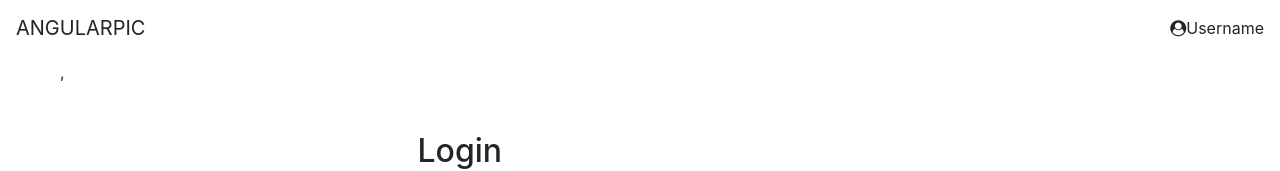
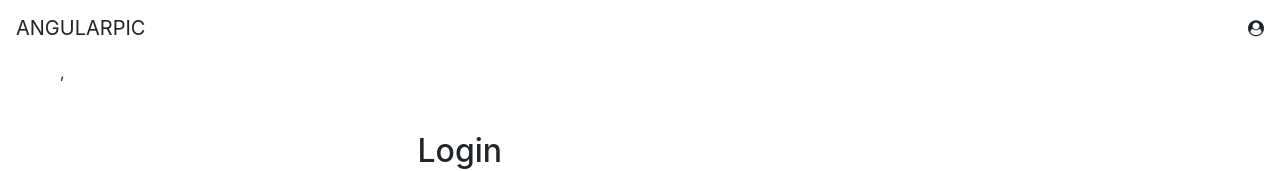
Before and after one commit to lucassilva-1994/angularpic, an Angular app in the folder frontend/: page / in a window 1280 px wide. Shown: the top 171 px of the page. Built offline with nearby package versions, Linux system fonts and the light colour scheme.

Commit message:
Exibindo o nome do usuário logado que está no token que é criado após a autenticação

```diff
--- a/frontend/src/app/core/header/header.component.html
+++ b/frontend/src/app/core/header/header.component.html
@@ -3,7 +3,7 @@
       <a class="navbar-brand">ANGULARPIC</a>
       <div>
           <i class="fa fa-user-circle"></i>
-          <a>Username</a>
+          <a>{{ user?.name }}</a>
       </div>
   </nav>
 </header>
--- a/frontend/src/app/core/header/header.component.ts
+++ b/frontend/src/app/core/header/header.component.ts
@@ -1,9 +1,18 @@
 import { Component } from "@angular/core";
+import { Observable } from "rxjs";
+import { User } from "../user/User";
+import { UserService } from "../user/user.service";
 
 @Component({
   selector: 'ap-header',
   templateUrl:'./header.component.html'
 })
 export class HeaderComponent{
+    user$: Observable<User>;
+    user: User;
 
+    constructor(userService: UserService){
+      this.user$ = userService.getUser();
+      this.user$.subscribe(user => this.user = user)
+    }
 }
--- a/frontend/src/app/core/user/user.service.ts
+++ b/frontend/src/app/core/user/user.service.ts
@@ -1,12 +1,13 @@
 import { Injectable } from '@angular/core';
 import { TokenService } from '../token/token.service';
-import { Subject } from 'rxjs';
+import { BehaviorSubject } from 'rxjs';
 import { User } from './User';
 import * as jwt_decode from 'jwt-decode';
 
 @Injectable({providedIn:'root'})
 export class UserService{
-    private userSubject = new Subject<User>();
+    private userSubject = new BehaviorSubject<User>(null);
+
     constructor(private tokenService: TokenService){
       this.tokenService.hasToken() && this.decodeAndNotify();
     }
```
